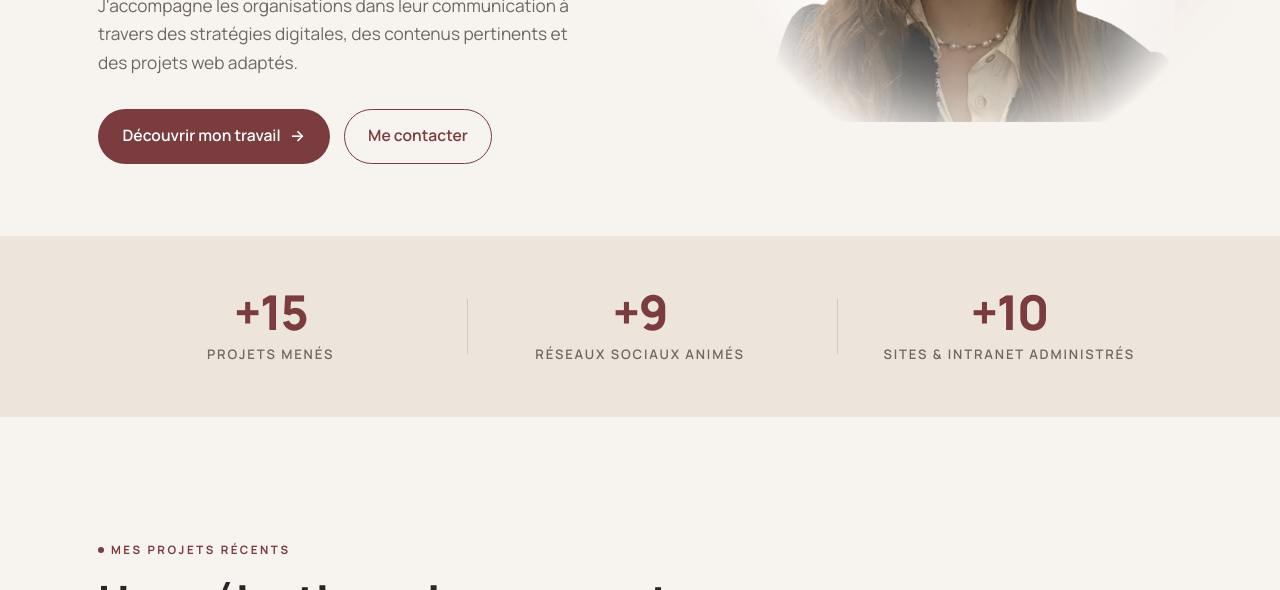
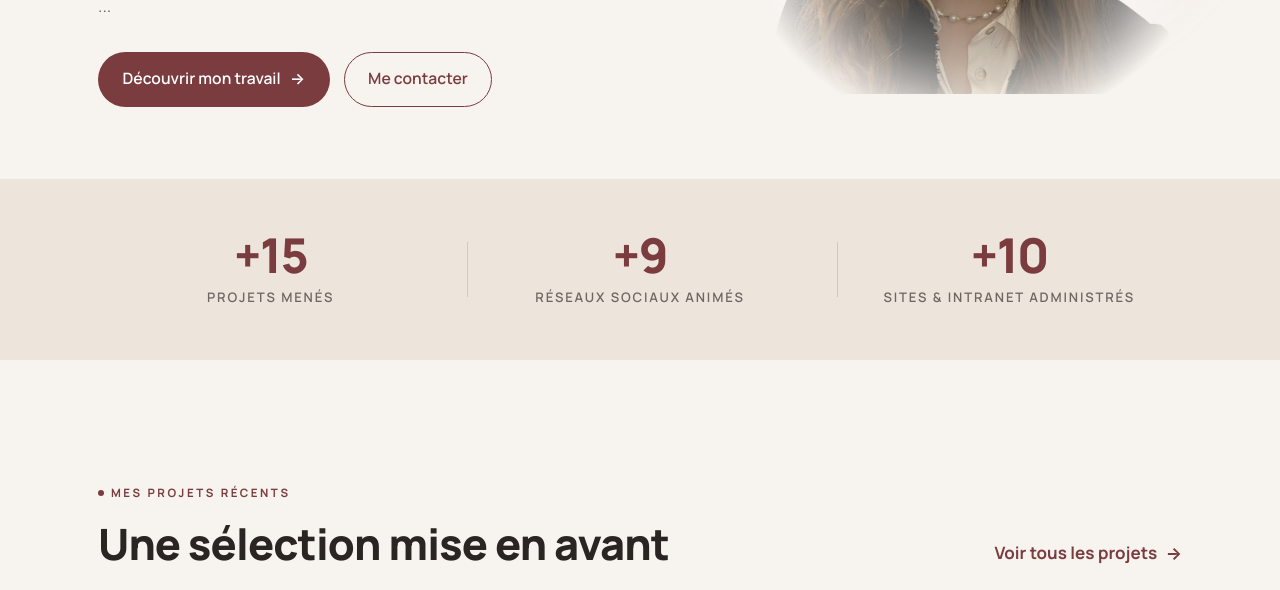
Before and after one commit to maurinerl/portfolio, a plain HTML site: page index.html in a window 1280 px wide. Shown: the part 510-1100 px from the top of the page. Drawn offline with Linux system fonts and the light colour scheme.

Commit message:
Update index.html

```diff
--- a/index.html
+++ b/index.html
@@ -51,7 +51,7 @@
     <div class="hero-text reveal">
       <p class="hello">Bonjour, je suis Maurine <span class="dot"></span></p>
       <h1>chargée de communication <span class="accent">spécialisée dans le digital.</span></h1>
-      <p class="lead">J'accompagne les organisations dans leur communication à travers des stratégies digitales, des contenus pertinents et des projets web adaptés.</p>
+      <p class="lead">...</p>
       <div class="hero-cta">
         <a href="projets.html" class="btn">Découvrir mon travail <span class="arrow">→</span></a>
         <a href="contact.html" class="btn btn--ghost">Me contacter</a>
```
